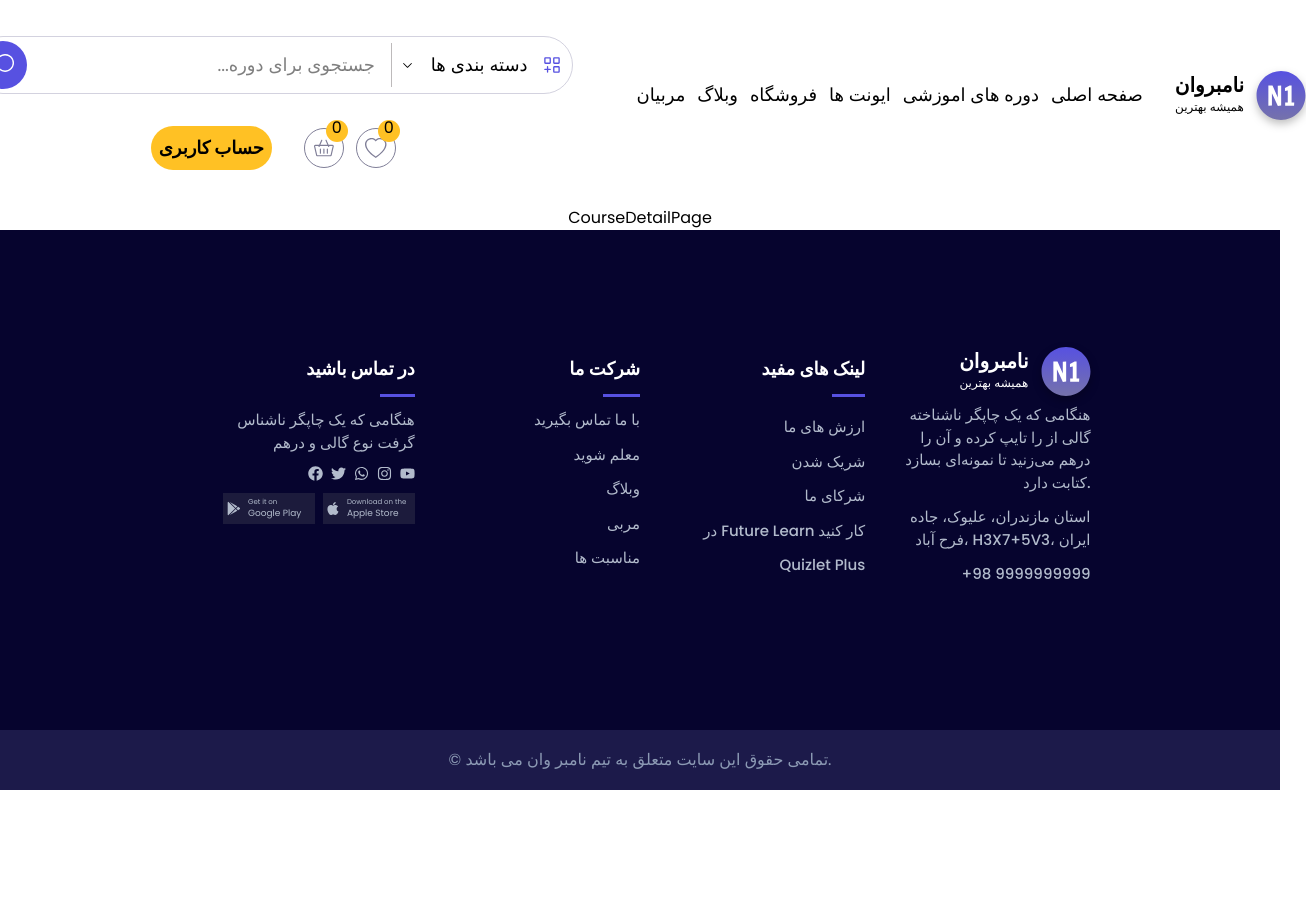
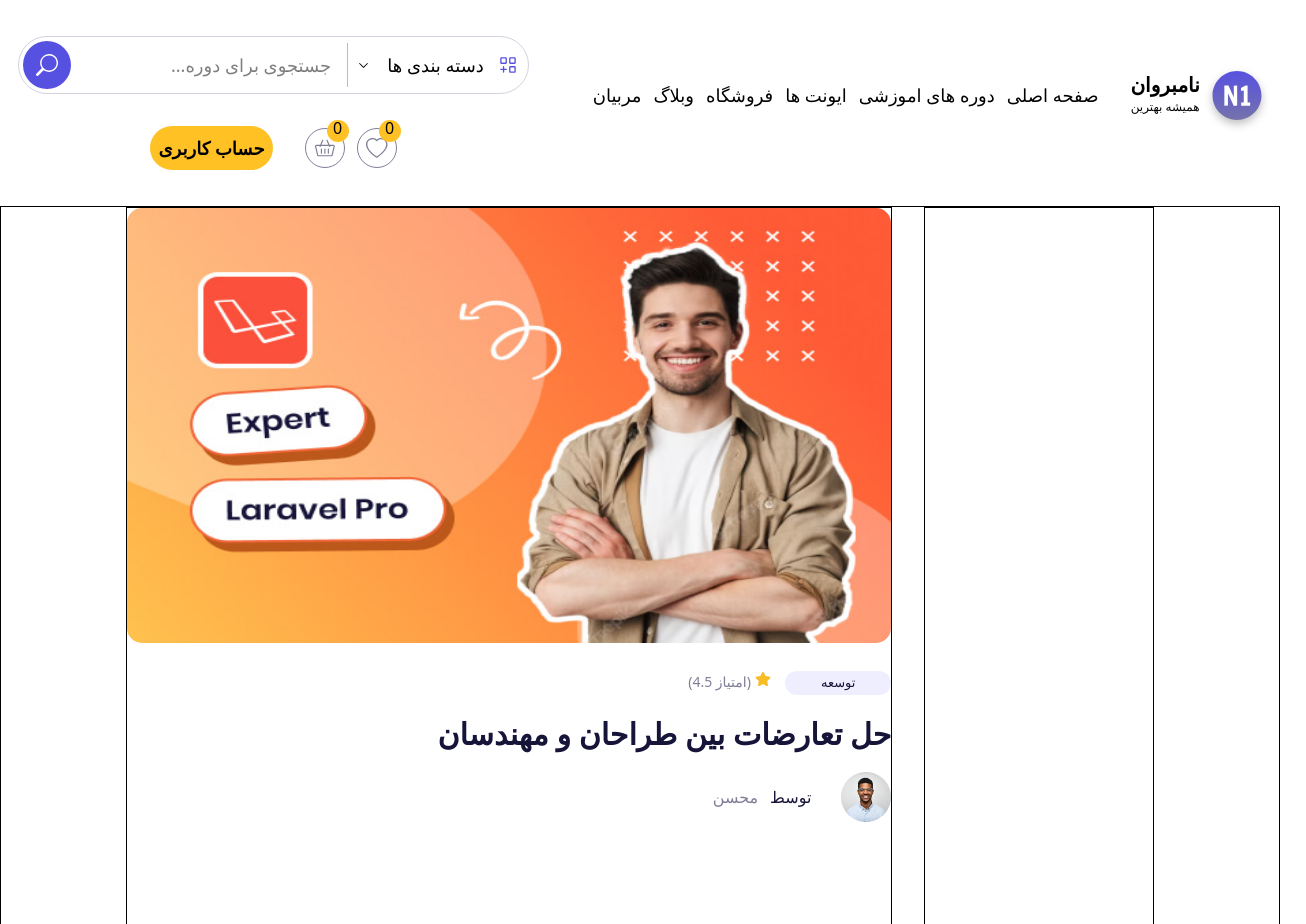
Before and after one commit to react-summer-1404/Nova, a React (Vite) app: page /courseDetail in a window 1280 px wide. Shown: the top 924 px of the page, 1306 px wide, since content can reach past the window. Before the commit the page ends 800 px from the top, so only its background shows below. Built offline with nearby package versions, Linux system fonts and the light colour scheme; what @heroui/react would draw is missing.

Commit message:
change10

```diff
--- a/package.json
+++ b/package.json
@@ -12,6 +12,7 @@
   "dependencies": {
     "@heroui/react": "^2.8.5",
     "@hookform/resolvers": "^5.2.2",
+    "@swc/helpers": "^0.5.17",
     "@tailwindcss/vite": "^4.1.14",
     "@tanstack/react-query": "^5.90.5",
     "axios": "^1.12.2",
--- a/src/assets/styles/global.css
+++ b/src/assets/styles/global.css
@@ -14,7 +14,7 @@
 
 body {
   /* background: var(--color-light-blue); */
-  font-family: var(--font-base);
+  /* font-family: var(--font-base); */
 }
 
 /* ====== BOX SHADOWS =========== */
--- /dev/null
+++ b/src/components/section/CourseDetail/CourseBox/CourseBox.jsx
@@ -0,0 +1,41 @@
+import React from 'react'
+import { FaStar } from "react-icons/fa";
+
+const CourseBox = () => {
+  return (
+    <div className ='border w-screen flex justify-center gap-8'>
+        <div className ='border w-[60%] h-[1600px] flex items-end flex-col gap-7'>
+            <img src="public/1.jpg" className ='w-[100%] h-[435px] rounded-[15px]'/>
+            <div className ='flex flex-col items-end gap-4'>
+                <div className ='flex justify-between gap-3.5'>
+                    <div className ='text-[14px] text-[#7F7E97] font-[400] flex gap-1'>
+                        (4.5 امتیاز)
+                        <FaStar size={"16px"} color='#F8BC24'/>
+                    </div>
+                    <button style={{backgroundColor: "var(--color-light-purple)"}} className ='md:px-9 p-0.5 px-2.5 rounded-[30px] font-[500] text-[13px] text-[#161439]'>
+                    توسعه
+                    </button>
+                </div>
+                <p className ='text-[30px] font-[600] text-[#161439]'>حل تعارضات بین طراحان و مهندسان</p>
+                <div className ='flex items-center gap-2.5'>
+
+                    <div className ='flex gap-3'>
+                        <h3 className ='text-[#7F7E97] font-[500] text-[16px]'>محسن</h3>
+                        <h2 className ='text-[#161439] font-[500] text-[16px]'>توسط</h2>
+
+                    </div>
+                    <div></div>
+                    <div></div>
+                    <img src="public/profile.png"/>
+                </div>
+
+            </div>
+        </div>
+        <div className ='border w-[18%] h-[800px]'>
+
+        </div>
+    </div>
+  )
+}
+
+export default CourseBox
--- a/src/components/section/landing/BlogSection/VebCard.jsx
+++ /dev/null
@@ -1,20 +0,0 @@
-import React from 'react'
-
-const VebCard = (pic, title, date, field, describe, like, dislike, view) => {
-    return (
-        <div style={{ backgroundColor: "var(--color-white)" }} className ='w-[25%] h-[320px] rounded-[10px]'>
-            <img src={pic} className='w-[90%] h-[70px] object-cover'/>
-            <p className ='font-[600] text-[12px]'>
-                {title}
-            </p>
-            <div>{date}</div>
-            <div>{field}</div>
-            <div>{describe}</div>
-            <div>{like}</div>
-            <div>{dislike}</div>
-            <div>{view}</div>
-        </div>
-    )
-}
-
-export default VebCard
--- a/src/components/section/landing/BlogSection/VebData.js
+++ /dev/null
@@ -1,14 +0,0 @@
-const veb_Data = [{
-    id : 1,
-    pic:"/public/2e915ad34de0b07db8fd026b2dd17808be79f286.jpg",
-    title: "توسعه خود را بسازید و به عنوان م... ",
-    date:" جولای  2024 20",
-    field: "علوم پایه",
-    describe :"این خبر برای این است که توسعه خود را بسازید و عنوان محتوای خود میتوانیذ قرار دهید این خبر برای....  ",
-    like:169,
-    dislike:71,
-    view : 20,
-},
-
-]
-export default veb_Data;
--- a/src/components/section/landing/MasterMentors/TeacherCArd.jsx
+++ b/src/components/section/landing/MasterMentors/TeacherCArd.jsx
@@ -5,7 +5,7 @@ const TeacherCard = ({name, job, imgUrl}) => {
         <div className ='flex flex-row-reverse items-center w-full max-w-md'>
           <img src={imgUrl}  className ='h-[51%] md:w-[35%] md:h-[70%] rounded-full md:object-cover '/>
           <div className ='flex flex-col  md:gap-1 items-end md:mr-[12px] md:mt-[20px]'>
-            <h3 className ='text-[14px] md:text-[18px]'>{name}</h3>
+            <h3 className ='text-[14px] md:text-[18px] font-[600]'>{name}</h3>
             <p style={{color: "var(--color-dark-purple)"}} className ='text-[9px] md:text-[10px]'>{job}</p>
             <CommunicationApp/>
           </div>
--- a/src/index.css
+++ b/src/index.css
@@ -1,6 +1,6 @@
 @import "tailwindcss";
 @import "./assets/styles/variable.css";
-@import "./assets/styles/font.css";
+/* @import "./assets/styles/font.css"; */
 
 * {
   box-sizing: border-box;
@@ -20,7 +20,7 @@ a:hover {
 
 
 body {
-  font-family: var(--font-base);
+  /* font-family: var(--font-base); */
   background: var(--color-white);
   overflow-x: hidden;
 }
--- a/src/pages/CompareCoursePage/CompareCoursePage.jsx
+++ b/src/pages/CompareCoursePage/CompareCoursePage.jsx
@@ -3,7 +3,7 @@ import React from 'react'
 const CompareCoursePage = () => {
   return (
     <div>
-      CompairCoursePage
+      CompareCoursePage
     </div>
   )
 }
--- a/src/pages/courseDetailPage/CourseDetailPage.jsx
+++ b/src/pages/courseDetailPage/CourseDetailPage.jsx
@@ -1,10 +1,11 @@
 import React from 'react'
+import CourseBox from '../../components/section/CourseDetail/CourseBox/CourseBox'
 
 const CourseDetailPage = () => {
   return (
-    <div>
-      CourseDetailPage
-    </div>
+    <>
+      <CourseBox/>
+    </>
   )
 }
 
--- a/src/router/router.jsx
+++ b/src/router/router.jsx
@@ -8,7 +8,7 @@ import {
   CartPage,
   CoachesPage,
   CoachesDetailPage,
-  // CompareCoursePage,
+  CompareCoursePage,
   ContactUsPage,
   CourseDetailPage,
   CoursesPage,
@@ -27,7 +27,7 @@ const router = createBrowserRouter([
       { path: "/cart", element: <CartPage /> },
       { path: "/coaches", element: <CoachesPage /> },
       { path: "/coachesDetail", element: <CoachesDetailPage /> },
-      // { path: "/compareCourse", element: <CompareCoursePage /> },
+      { path: "/compareCourse", element: <CompareCoursePage /> },
       { path: "/contactUs", element: <ContactUsPage /> },
       { path: "/courseDetail", element: <CourseDetailPage /> },
       { path: "/courses", element: <CoursesPage /> },
```
Also changed, not shown: public/profile.png (added), 1 other file (tests, documents, lock files or other folders).
